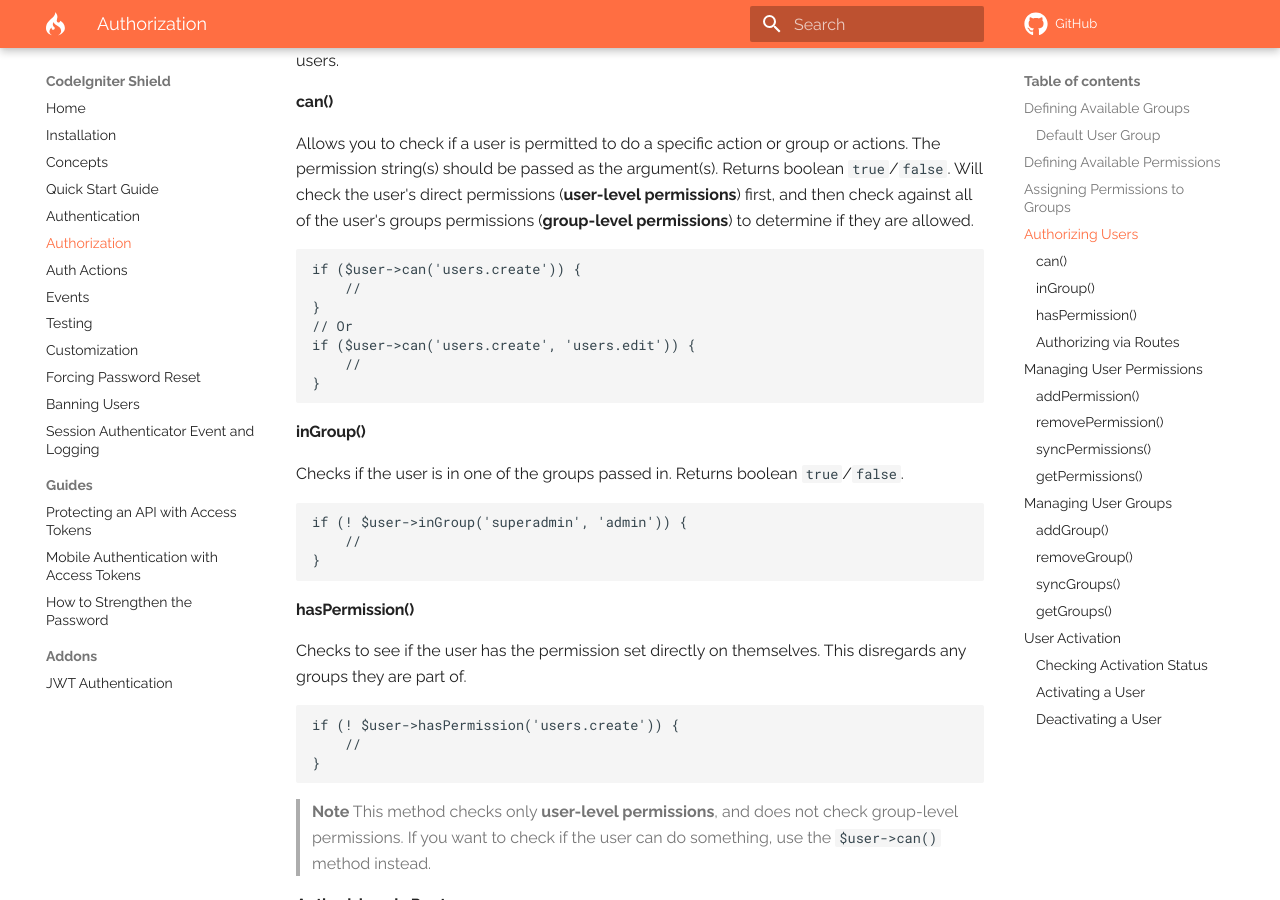
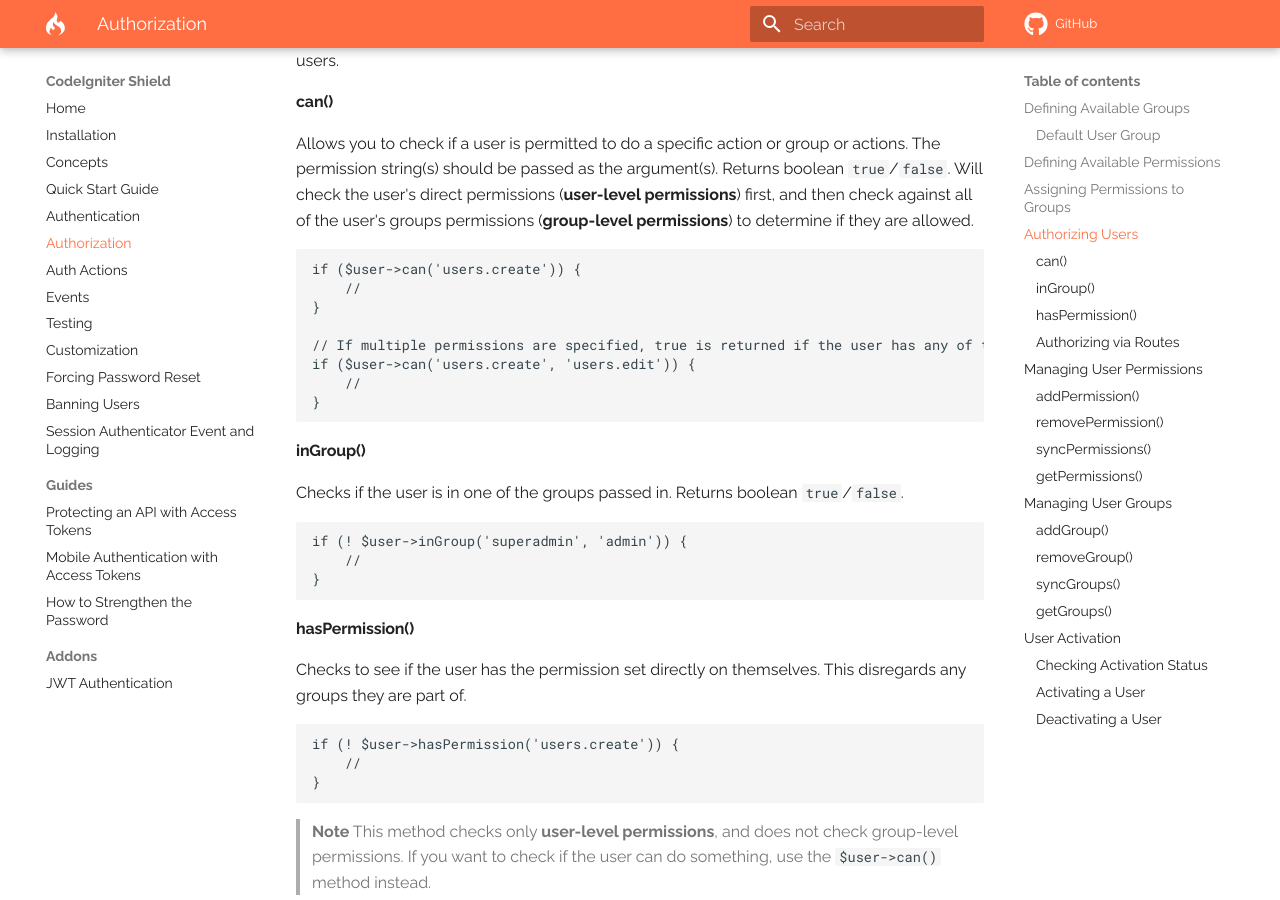
Before and after one commit to codeigniter4/shield, an MkDocs documentation site: the page built from docs/authorization.md, in a window 1280 px wide and 900 px high, scrolled down 2815 px. Built offline with MkDocs 1.6.1 and Material for MkDocs 9.7.7, drawn with Linux system fonts in a browser that asks for light colours; comment, search, counter and statistics services are not loaded; a style sheet for code colours, icons or effects is not loaded.

Commit message:
Update docs/authorization.md
Co-authored-by: kenjis <kenji.uui@gmail.com>

```diff
--- a/docs/authorization.md
+++ b/docs/authorization.md
@@ -119,7 +119,8 @@ permissions (**group-level permissions**) to determine if they are allowed.
 if ($user->can('users.create')) {
     //
 }
-// Or
+
+// If multiple permissions are specified, true is returned if the user has any of them.
 if ($user->can('users.create', 'users.edit')) {
     //
 }
```
